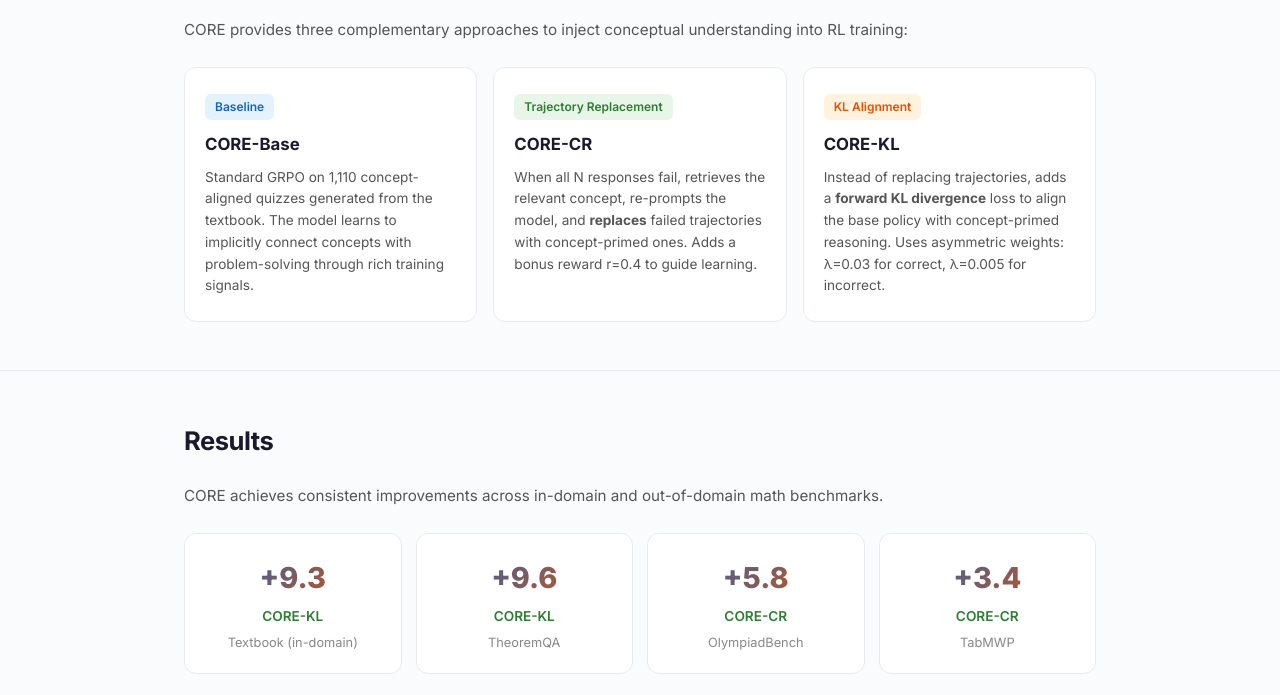
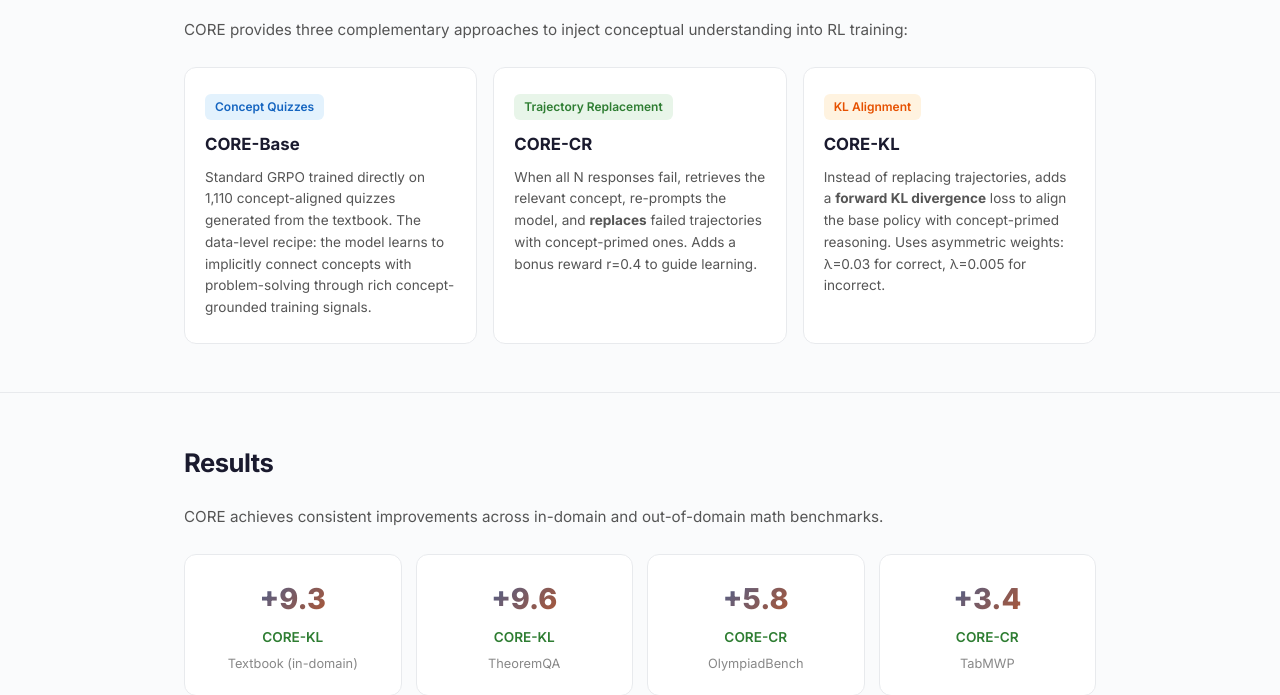
Before and after one commit to ARC-ASU/CORE, a plain HTML site: page docs/index.html in a window 1280 px wide. Shown: the part 1850-2545 px from the top of the page. Drawn offline with Linux system fonts and the light colour scheme.

Commit message:
update website

```diff
--- a/docs/index.html
+++ b/docs/index.html
@@ -533,9 +533,9 @@
 
     <div class="method-grid">
       <div class="method-card">
-        <span class="tag">Baseline</span>
+        <span class="tag">Concept Quizzes</span>
         <h3>CORE-Base</h3>
-        <p>Standard GRPO on 1,110 concept-aligned quizzes generated from the textbook. The model learns to implicitly connect concepts with problem-solving through rich training signals.</p>
+        <p>Standard GRPO trained directly on 1,110 concept-aligned quizzes generated from the textbook. The data-level recipe: the model learns to implicitly connect concepts with problem-solving through rich concept-grounded training signals.</p>
       </div>
       <div class="method-card">
         <span class="tag">Trajectory Replacement</span>
```
